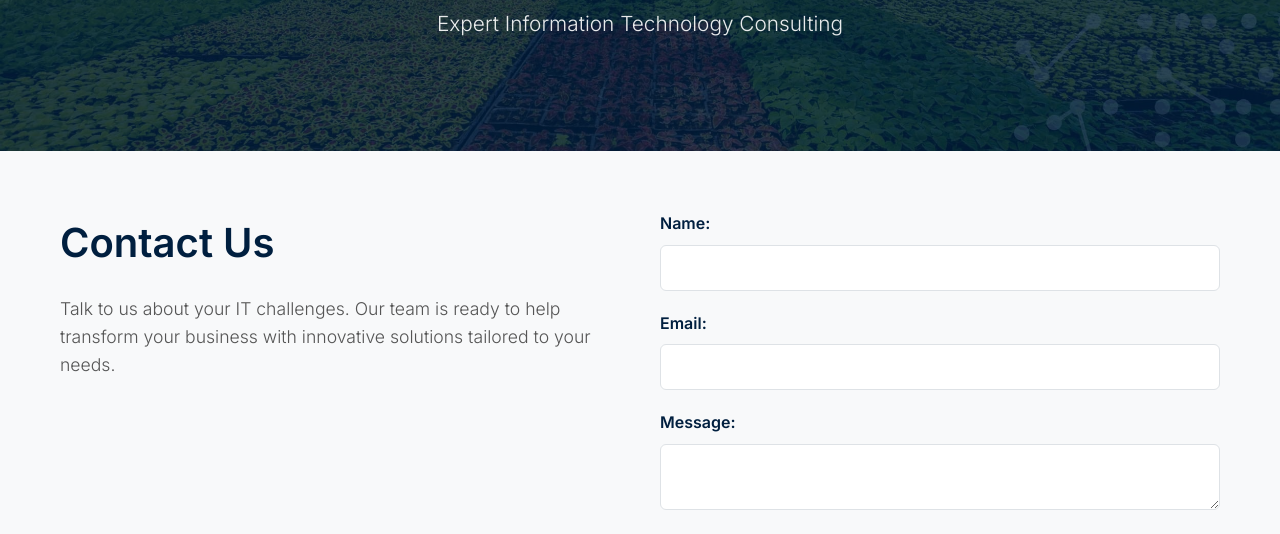
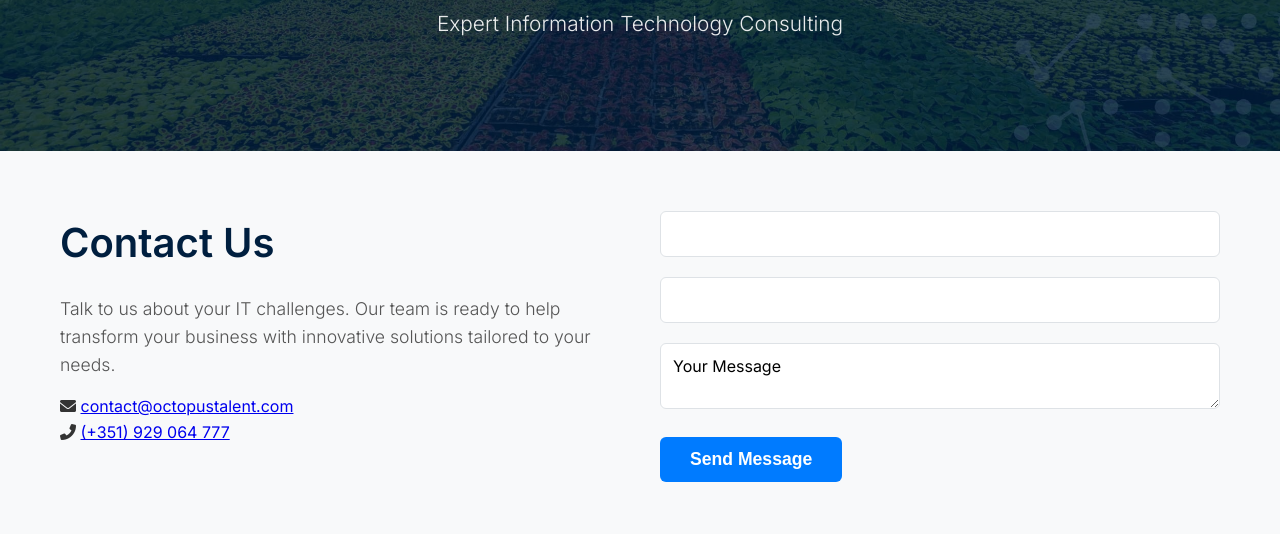
Before and after one commit to mig-santos/octopustalent_www, a plain HTML site: page contact.html in a window 1280 px wide. Shown: the part 249-783 px from the top of the page. Drawn offline with Linux system fonts and the light colour scheme.

Commit message:
updated contact

```diff
--- a/contact.html
+++ b/contact.html
@@ -4,13 +4,14 @@
     <meta charset="UTF-8">
     <meta name="viewport" content="width=device-width, initial-scale=1.0">
     <meta name="language" content="en"> <!-- Updated by JS -->
-    <link rel="canonical" href="https://octopustalent.eu">
+<link rel="canonical" href="https://octopustalent.eu">
 
     <title data-key="contactPage.title">Contact - Octopustalent</title>
 
     <link rel="preconnect" href="https://fonts.googleapis.com">
     <link rel="preconnect" href="https://fonts.gstatic.com" crossorigin>
     <link href="https://fonts.googleapis.com/css2?family=Inter:wght@300;400;600;700&display=swap" rel="stylesheet">
+    <!-- Font Awesome for Icons --><link rel="stylesheet" href="https://cdnjs.cloudflare.com/ajax/libs/font-awesome/6.0.0-beta3/css/all.min.css">
     <link rel="stylesheet" href="style.css">
 </head>
 <body>
@@ -35,26 +36,33 @@
             <div class="section-content">
                 <h1 data-key="contactPage.heading"></h1>
                 <p data-key="contactPage.intro"></p>
+
+                <!-- New contact information with icons --><div class="contact-info">
+                    <div class="contact-item">
+                        <i class="fas fa-envelope"></i>
+                        <a href="mailto:contact@octopustalent.com" data-key="contactPage.email"></a>
+                    </div>
+                    <div class="contact-item">
+                        <i class="fas fa-phone-alt"></i>
+                        <a href="tel:+15551234567" data-key="contactPage.phone"></a>
+                    </div>
+                </div>
             </div>
 
             <form id="contact-form">
-                <label for="name" data-key="contactPage.form.name"></label>
-                <input type="text" id="name" name="name" required>
+                <label for="name" class="sr-only" data-key="contactPage.form.name"></label>
+                <input type="text" id="name" name="name" required data-key="contactPage.form.namePlaceholder">
 
-                <label for="email" data-key="contactPage.form.email"></label>
-                <input type="email" id="email" name="email" required>
+                <label for="email" class="sr-only" data-key="contactPage.form.email"></label>
+                <input type="email" id="email" name="email" required data-key="contactPage.form.emailPlaceholder">
 
                 <input name="subject" type="hidden" value="Contact from {{ name }}" />
 
-                <label for="message" data-key="contactPage.form.message"></label>
-                <textarea id="message" name="message" required></textarea>
+                <label for="message" class="sr-only" data-key="contactPage.form.message"></label>
+                <textarea id="message" name="message" required data-key="contactPage.form.messagePlaceholder"></textarea>
 
                 <button type="submit" data-key="contactPage.form.submit"></button>
 
-                <!--
-                  FIX: Moved the form-status div INSIDE the form,
-                  right after the button for much better UX.
-                -->
                 <div id="form-status"></div>
             </form>
         </section>
--- a/strings/en.json
+++ b/strings/en.json
@@ -25,11 +25,16 @@
     "title": "Contact - Octopustalent",
     "heading": "Contact Us",
     "intro": "Talk to us about your IT challenges. Our team is ready to help transform your business with innovative solutions tailored to your needs.",
+    "email": "contact@octopustalent.com",
+    "phone": "(+351) 929 064 777",
     "form": {
       "name": "Name:",
       "email": "Email:",
       "subject": "Subject:",
       "message": "Message:",
+      "namePlaceholder": "Your Name",
+      "emailPlaceholder": "Your Email",
+      "messagePlaceholder": "Your Message",
       "submit": "Send Message"
     },
     "formStatus": {
--- a/strings/pt.json
+++ b/strings/pt.json
@@ -25,11 +25,16 @@
     "title": "Contacto - Octopustalent",
     "heading": "Contacte-nos",
     "intro": "Fale connosco sobre os seus desafios de TI. A nossa equipa está pronta para ajudar a transformar o seu negócio com soluções inovadoras e à medida das suas necessidades.",
+    "email": "contact@octopustalent.com",
+    "phone": "(+351) 929 064 777",
     "form": {
       "name": "Nome:",
       "email": "E-mail:",
       "subject": "Assunto:",
       "message": "Mensagem:",
+      "namePlaceholder": "O seu Nome",
+      "emailPlaceholder": "O seu E-mail",
+      "messagePlaceholder": "A sua Mensagem",
       "submit": "Enviar Mensagem"
     },
     "formStatus": {
```
